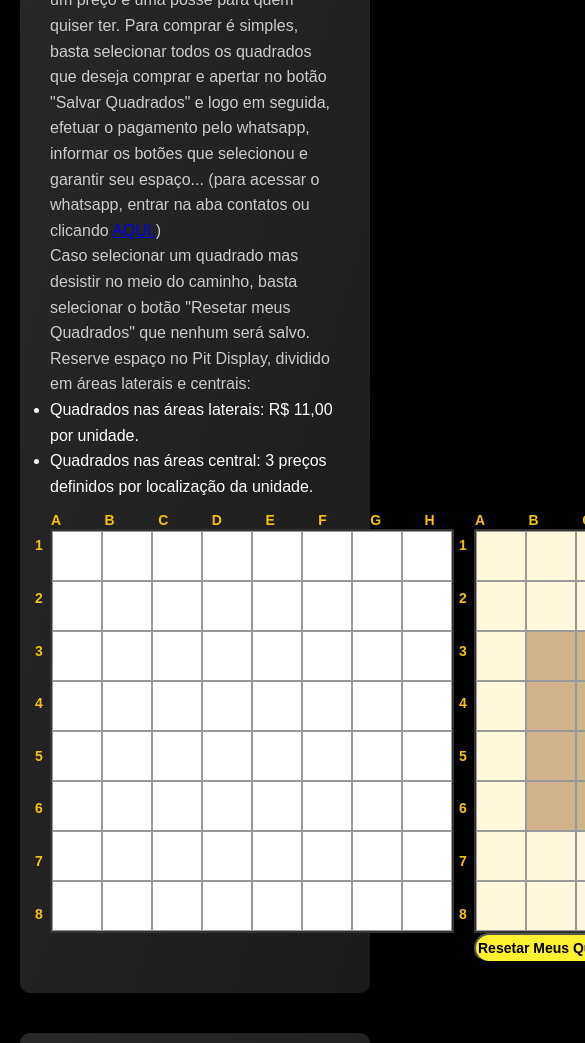
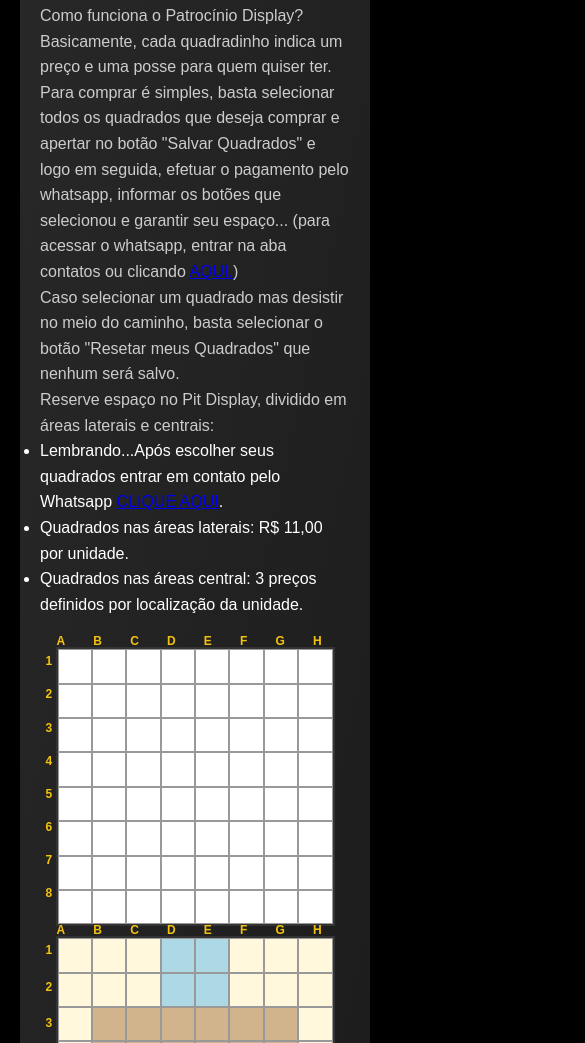
Before and after one commit to GusGgk/Site-Ampharos, a plain HTML site: page patrocinio.html in a window 390 px wide. Shown: the part 957-2000 px from the top of the page, 585 px wide, since content can reach past the window. Drawn offline with Linux system fonts and the light colour scheme; no server answers.

Commit message:
deixando site responsivo ao mobile e arrumando detalhes

```diff
--- a/css/contatos.css
+++ b/css/contatos.css
@@ -81,7 +81,7 @@ body, h1, h2, p {
   }
 
   .icone.telefone {
-    background-image: url('/img/whatsapp.png');
+    background-image: url('https://cdn-icons-png.flaticon.com/128/4423/4423697.png');
   }
 
   .icone.email {
--- a/css/patrocinio.css
+++ b/css/patrocinio.css
@@ -134,3 +134,55 @@ body {
   outline: 4px solid #871e19;
   outline-offset: -4px;
 }
+
+/* Responsividade para telas menores */
+@media (max-width: 768px) {
+  #pit-display-container {
+    flex-direction: column;
+    align-items: center;
+    gap: 10px;
+  }
+
+  .tabuleiro-wrapper {
+    width: 90%;
+  }
+
+  .tabuleiro {
+    display: grid;
+    grid-template-columns: repeat(8, minmax(30px, 1fr)); /* Reduzindo os quadrados */
+    grid-template-rows: repeat(8, minmax(30px, 1fr));
+  }
+
+  .tabuleiro .quadrado {
+    width: 100%;
+    height: auto;
+    aspect-ratio: 1;
+  }
+
+  .marcacao-superior {
+    top: -15px;
+    font-size: 12px;
+  }
+
+  .marcacao-lateral {
+    left: -10px;
+    font-size: 12px;
+  }
+
+  .tabuleiro-wrapper button {
+    font-size: 12px;
+    padding: 5px;
+  }
+}
+
+@media (max-width: 480px) {
+  .tabuleiro {
+    grid-template-columns: repeat(8, minmax(25px, 1fr));
+    grid-template-rows: repeat(8, minmax(25px, 1fr));
+  }
+
+  .tabuleiro-wrapper button {
+    font-size: 10px;
+    padding: 3px;
+  }
+}
--- a/css/styles.css
+++ b/css/styles.css
@@ -134,3 +134,32 @@ footer {
   background: #111;
   color: #777;
 }
+@media (max-width: 768px) {
+  header {
+    flex-direction: column;
+    align-items: flex-start;
+    gap: 10px;
+  }
+
+  nav ul {
+    flex-direction: column;
+    gap: 10px;
+  }
+
+  .hero-image {
+    max-height: 200px;
+  }
+
+  .hero-title {
+    font-size: 1.5rem;
+  }
+
+  section {
+    padding: 20px;
+    margin-bottom: 20px;
+  }
+
+  .info-summary, .info-full {
+    font-size: 0.8rem;
+  }
+}
--- a/patrocinio.html
+++ b/patrocinio.html
@@ -53,8 +53,10 @@
            Reserve espaço no Pit Display, dividido em áreas laterais e centrais:
         </p>
         <ul>
+          <li>Lembrando...Após escolher seus quadrados entrar em contato pelo Whatsapp <a href="contatos.html">CLIQUE AQUI</a>.</li>
           <li>Quadrados nas áreas laterais: R$ 11,00 por unidade.</li>
           <li class="informacao-central">Quadrados nas áreas central: 3 preços definidos por localização da unidade.</li>
+
         </ul>
 
         <div id="pit-display-container">
```
Also changed, not shown: contatos.html (+4 -4 lines).
